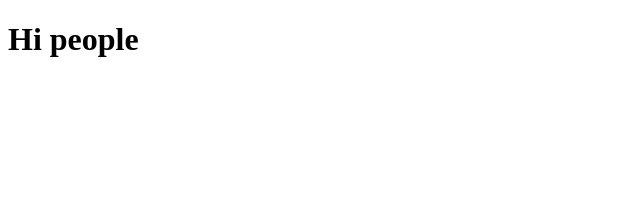
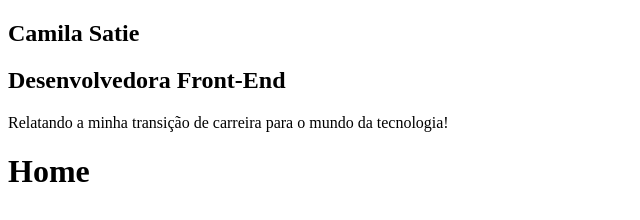
Before and after one commit to camilasatie/gatsby-blog, a Gatsby site: page / in a window 1280 px wide. Shown: the whole page, without its empty margins (0-640 px from the left). Built offline with nearby package versions, Linux system fonts and the light colour scheme; Gatsby itself is replaced by a stand-in of ours.

Commit message:
Criando a pagina about

```diff
--- /dev/null
+++ b/src/components/Profile/index.js
@@ -0,0 +1,11 @@
+import React from "react"
+
+const Profile = () => (
+  <div className="Profile-wrapper">
+    <h1>Camila Satie</h1>
+    <h2>Desenvolvedora Front-End</h2>
+    <p>Relatando a minha transição de carreira para o mundo da tecnologia!</p>
+  </div>
+)
+
+export default Profile
--- a/src/components/layout.js
+++ b/src/components/layout.js
@@ -1,8 +1,16 @@
 import React from "react"
 import PropTypes from "prop-types"
+import Profile from "./Profile"
 
 const Layout = ({ children }) => {
-  return <main>{children}</main>
+  return (
+    <>
+      <aside>
+        <Profile />
+      </aside>
+      <main>{children}</main>
+    </>
+  )
 }
 
 Layout.propTypes = {
--- /dev/null
+++ b/src/pages/about.js
@@ -0,0 +1,5 @@
+import React from "react"
+
+const AboutPage = () => <h1>About Page</h1>
+
+export default AboutPage
--- a/src/pages/index.js
+++ b/src/pages/index.js
@@ -1,4 +1,5 @@
 import React from "react"
+import { Link } from "gatsby"
 
 import Layout from "../components/layout"
 import SEO from "../components/seo"
@@ -6,7 +7,7 @@
 const IndexPage = () => (
   <Layout>
     <SEO title="Home" />
-    <h1>Hi people</h1>
+    <h1>Home</h1>
   </Layout>
 )
 
```
Also changed, not shown: src/pages/page-2.js (deleted, +0 -16 lines).
